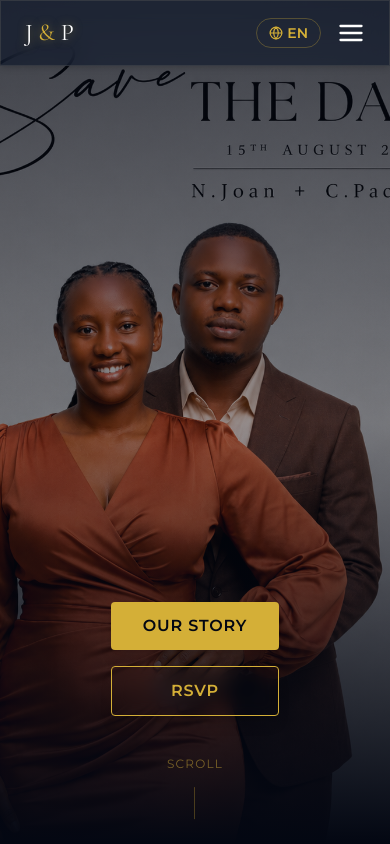
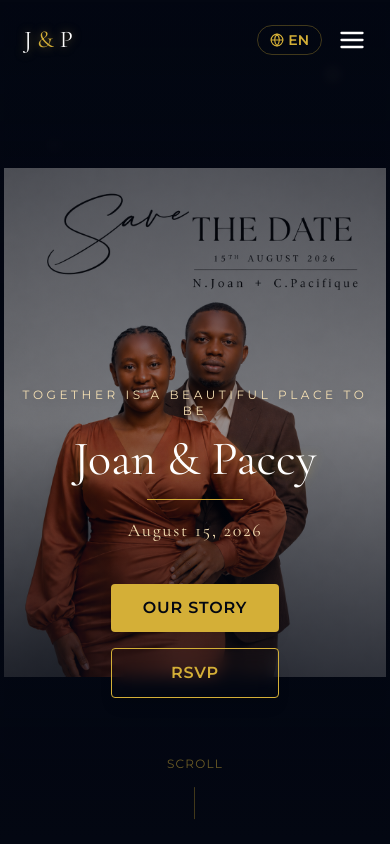
Before and after one commit to pacifiqueCYUBAHIRO/Joan-paccy_wedding, a React (Vite) app: page / in a window 390 px wide. Shown: the top 844 px of the page. Built offline with nearby package versions, Linux system fonts and the light colour scheme.

Commit message:
responsiveness updates

```diff
--- a/src/components/Navbar.jsx
+++ b/src/components/Navbar.jsx
@@ -31,7 +31,7 @@ const Navbar = () => {
       animate={{ y: 0 }}
       transition={{ duration: 0.8, ease: 'easeOut' }}
       className={`fixed top-0 w-full z-50 transition-all duration-300 ${
-        isScrolled ? 'bg-glass shadow-lg py-4' : 'bg-glass md:bg-transparent shadow-md md:shadow-none py-4 md:py-6'
+        isScrolled ? 'bg-glass shadow-lg py-4' : 'bg-transparent py-6'
       }`}
     >
       <div className="container mx-auto px-6 md:px-12 flex justify-between items-center">
--- a/src/sections/Countdown.jsx
+++ b/src/sections/Countdown.jsx
@@ -56,7 +56,7 @@ const Countdown = () => {
           {t.countdown.title}
         </motion.h2>
 
-        <div className="grid grid-cols-2 md:grid-cols-4 gap-4 md:gap-8 max-w-md md:max-w-none mx-auto">
+        <div className="flex flex-wrap justify-center gap-4 md:gap-8">
           {timeBlocks.map((block, idx) => (
             <motion.div
               key={idx}
@@ -64,7 +64,7 @@ const Countdown = () => {
               whileInView={{ opacity: 1, scale: 1 }}
               viewport={{ once: true }}
               transition={{ delay: idx * 0.1 }}
-              className="bg-glass border-glow rounded-lg p-4 sm:p-6 md:p-8 flex flex-col items-center"
+              className="bg-glass border-glow rounded-lg p-6 md:p-8 min-w-[100px] md:min-w-[140px] flex flex-col items-center"
             >
               <span className="text-4xl md:text-6xl font-serif text-main mb-2 counter">
                 {String(block.value).padStart(2, '0')}
--- a/src/sections/Hero.jsx
+++ b/src/sections/Hero.jsx
@@ -31,10 +31,10 @@ const Hero = () => {
   }, []);
 
   return (
-    <section id="home" className="relative h-screen w-full flex flex-col items-center justify-end md:justify-center overflow-hidden pb-32 md:pb-0">
+    <section id="home" className="relative h-screen w-full flex items-center justify-center overflow-hidden">
       {/* Full-screen cinematic background */}
       <div
-        className="absolute inset-0 z-0 bg-cover bg-center bg-no-repeat"
+        className="absolute inset-1 z-0 bg-contain bg-center bg-no-repeat"
         style={{ backgroundImage: `url(${heroCoupleImg})` }}
       >
         <div className="absolute inset-0 bg-gradient-to-b from-navy/70 via-navy/40 to-navy" />
@@ -115,16 +115,16 @@ const Hero = () => {
       </motion.div>
 
       {/* Content */}
-      <div className="relative z-10 text-center px-4 flex flex-col items-center md:mt-16 w-full">
+      <div className="relative z-10 text-center px-4 flex flex-col items-center mt-16">
 
         {/* Real couple portrait placeholder */}
         <motion.div
           initial={{ opacity: 0, y: -30, scale: 0.9 }}
           animate={{ opacity: 1, y: 0, scale: 1 }}
           transition={{ duration: 1.2, delay: 0.3, ease: 'easeOut' }}
-          className="mb-0 md:mb-8 relative hidden md:block"
+          className="mb-8 relative"
         >
-          <div className="w-0 h-0 md:w-44 md:h-44 mx-auto">
+          <div className="w-36 h-36 md:w-44 md:h-44 mx-auto">
             {/* <img
               src={realCoupleImg}
               alt="Joan & Paccy"
@@ -137,7 +137,7 @@ const Hero = () => {
           initial={{ opacity: 0, y: 20 }}
           animate={{ opacity: 1, y: 0 }}
           transition={{ duration: 1, delay: 0.8 }}
-          className="text-gold-light tracking-[0.3em] uppercase text-xs md:text-sm mb-4 drop-shadow-md hidden md:block"
+          className="text-gold-light tracking-[0.3em] uppercase text-xs md:text-sm mb-4 drop-shadow-md"
         >
           {t.hero.headline}
         </motion.p>
@@ -146,7 +146,7 @@ const Hero = () => {
           initial={{ opacity: 0, scale: 0.9 }}
           animate={{ opacity: 1, scale: 1 }}
           transition={{ duration: 1.5, delay: 1, ease: 'easeOut' }}
-          className="text-5xl md:text-7xl lg:text-8xl font-serif text-main mb-4 text-glow drop-shadow-2xl hidden md:block"
+          className="text-5xl md:text-7xl lg:text-8xl font-serif text-main mb-4 text-glow drop-shadow-2xl"
         >
           {t.hero.names}
         </motion.h1>
@@ -155,14 +155,14 @@ const Hero = () => {
           initial={{ opacity: 0, scaleX: 0 }}
           animate={{ opacity: 1, scaleX: 1 }}
           transition={{ duration: 0.8, delay: 1.6 }}
-          className="w-24 h-px bg-gold mx-auto mb-4 hidden md:block"
+          className="w-24 h-px bg-gold mx-auto mb-4"
         />
 
         <motion.p
           initial={{ opacity: 0 }}
           animate={{ opacity: 1 }}
           transition={{ duration: 1, delay: 1.8 }}
-          className="text-lg md:text-2xl font-serif text-gold-light mb-10 drop-shadow-md tracking-widest hidden md:block"
+          className="text-lg md:text-2xl font-serif text-gold-light mb-10 drop-shadow-md tracking-widest"
         >
           {t.hero.date}
         </motion.p>
--- a/src/sections/Invitation.jsx
+++ b/src/sections/Invitation.jsx
@@ -38,7 +38,7 @@ const Invitation = () => {
             <div className="h-1 bg-gradient-to-r from-transparent via-gold to-transparent" />
 
             {/* Inner content with double border effect */}
-            <div className="m-3 sm:m-4 md:m-8 border border-gold/15 rounded-xl p-6 sm:p-8 md:p-12 text-center relative">
+            <div className="m-4 md:m-8 border border-gold/15 rounded-xl p-8 md:p-12 text-center relative">
 
               {/* Corner ornaments */}
               <div className="absolute top-3 left-3 w-8 h-8 border-t-2 border-l-2 border-gold/40 rounded-tl-sm" />
@@ -97,11 +97,11 @@ const Invitation = () => {
                 transition={{ delay: 0.7, duration: 0.8 }}
                 className="mb-10"
               >
-                <h2 className="text-3xl sm:text-4xl md:text-5xl font-serif text-main text-glow leading-snug">
+                <h2 className="text-4xl md:text-5xl font-serif text-main text-glow leading-snug">
                   {inv.bride}
                 </h2>
-                <p className="text-2xl sm:text-3xl md:text-4xl font-serif text-gold my-2 text-glow">{inv.and}</p>
-                <h2 className="text-3xl sm:text-4xl md:text-5xl font-serif text-main text-glow leading-snug">
+                <p className="text-3xl md:text-4xl font-serif text-gold my-2 text-glow">{inv.and}</p>
+                <h2 className="text-4xl md:text-5xl font-serif text-main text-glow leading-snug">
                   {inv.groom}
                 </h2>
               </motion.div>
```
